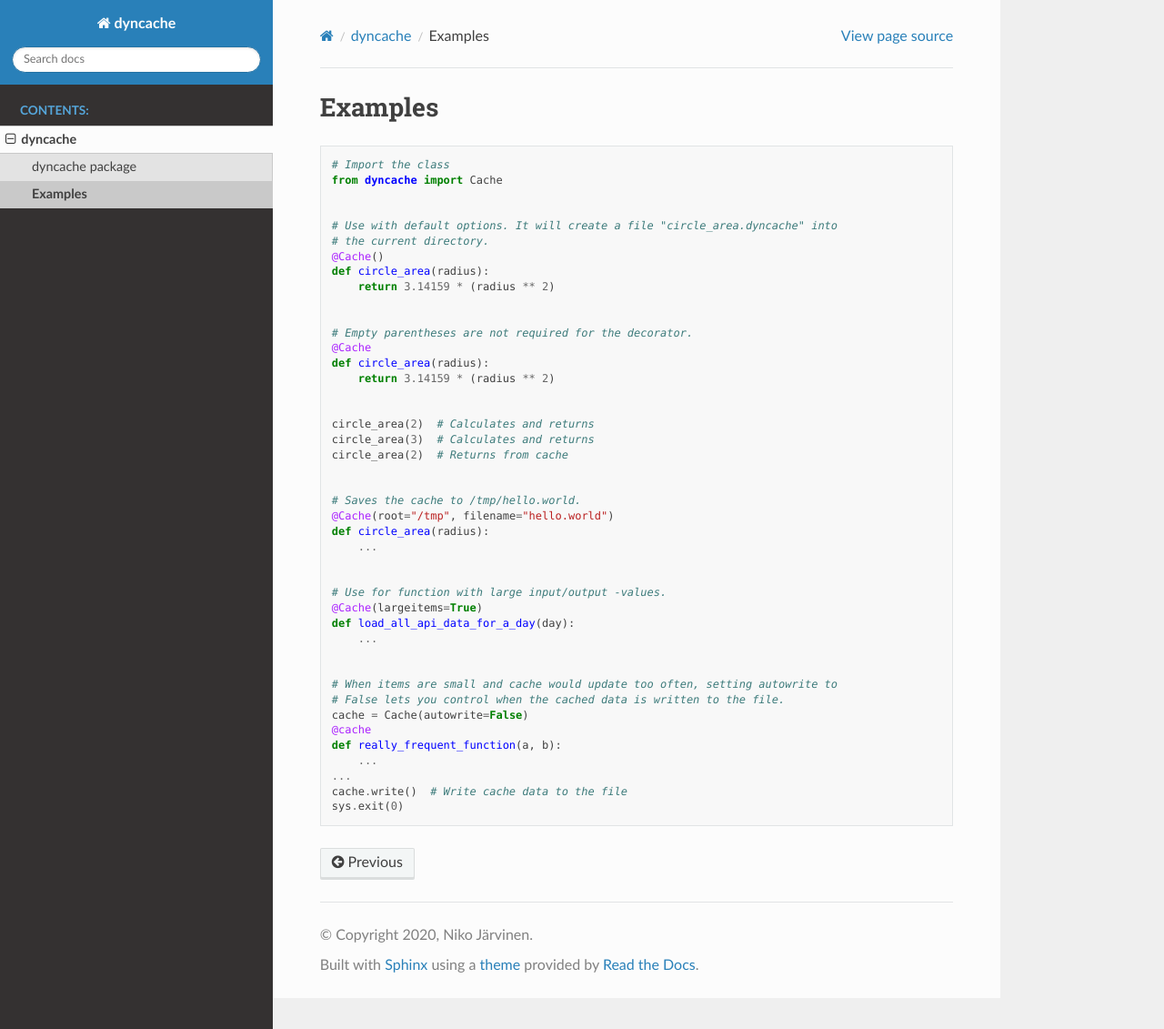
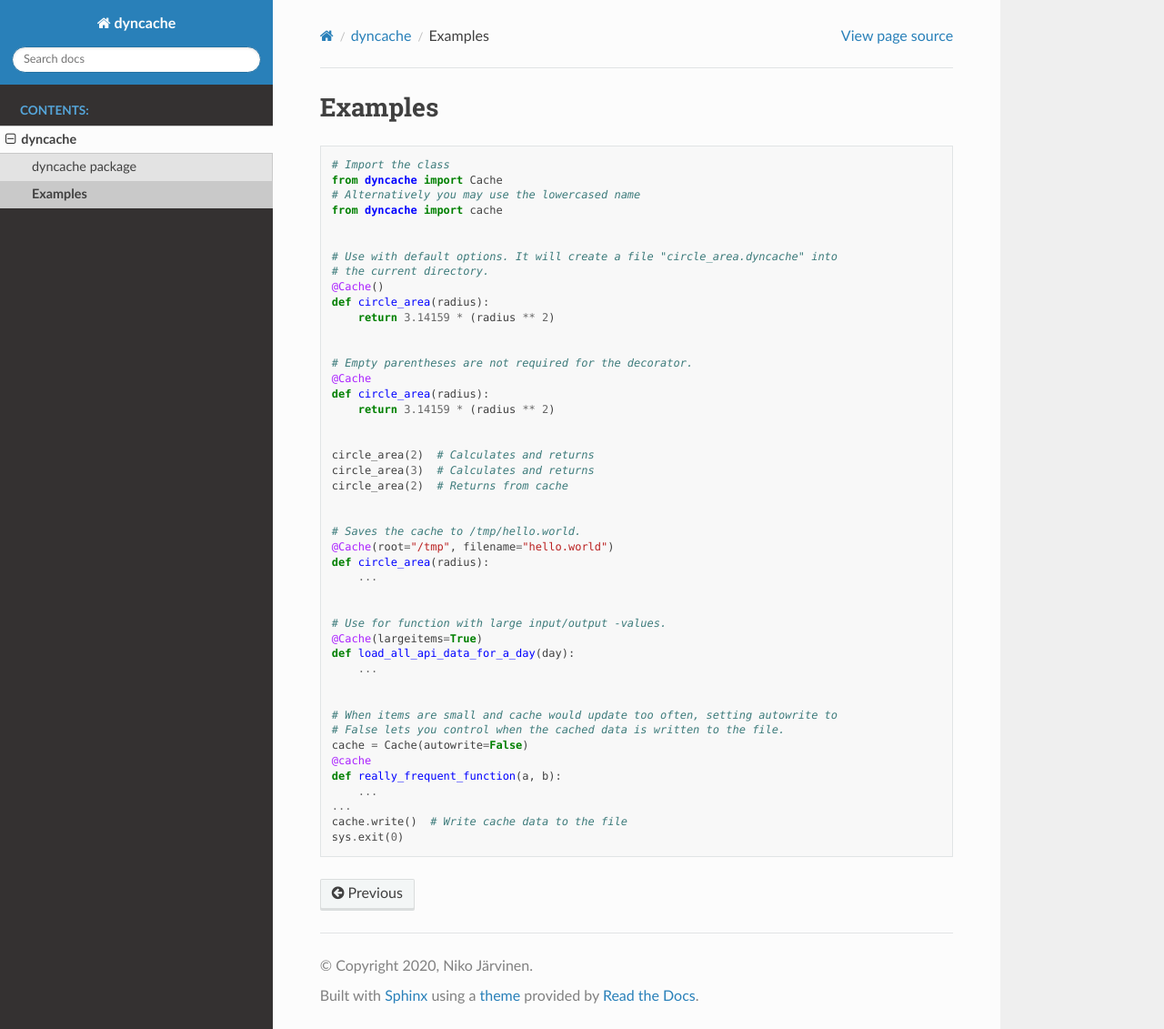
Before and after one commit to b10011/dyncache, a Sphinx documentation site: the page built from docs/examples.rst, in a window 1280 px wide and 1131 px high. Shown: the whole window at 91% size. Built offline with Sphinx 7.4.7 and the Read the Docs theme 2.0.0, drawn with Linux system fonts in a browser that asks for light colours.

Commit message:
Added example with the lowercase decorator

```diff
--- a/README.rst
+++ b/README.rst
@@ -22,6 +22,8 @@ Examples
 
    # Import the class
    from dyncache import Cache
+   # Alternatively you may use the lowercased name
+   from dyncache import cache
 
 
    # Use with default options. It will create a file "circle_area.dyncache" into
--- a/docs/examples.rst
+++ b/docs/examples.rst
@@ -5,6 +5,8 @@ Examples
 
    # Import the class
    from dyncache import Cache
+   # Alternatively you may use the lowercased name
+   from dyncache import cache
 
 
    # Use with default options. It will create a file "circle_area.dyncache" into
```
